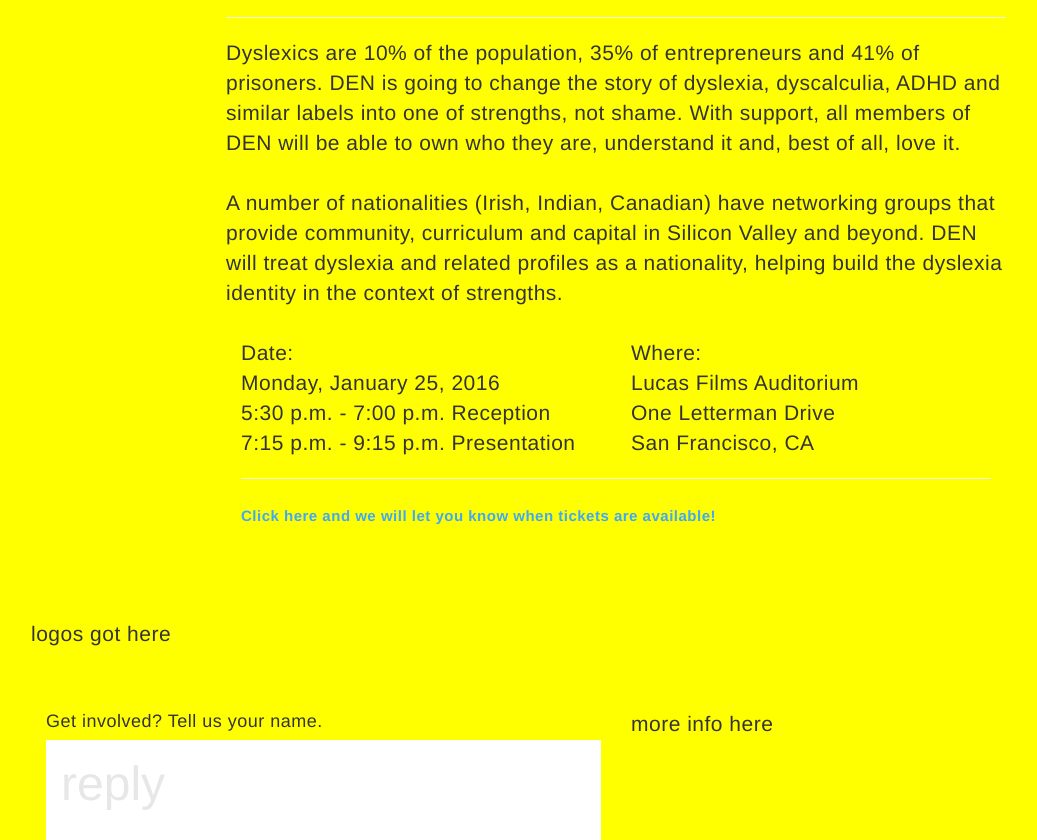
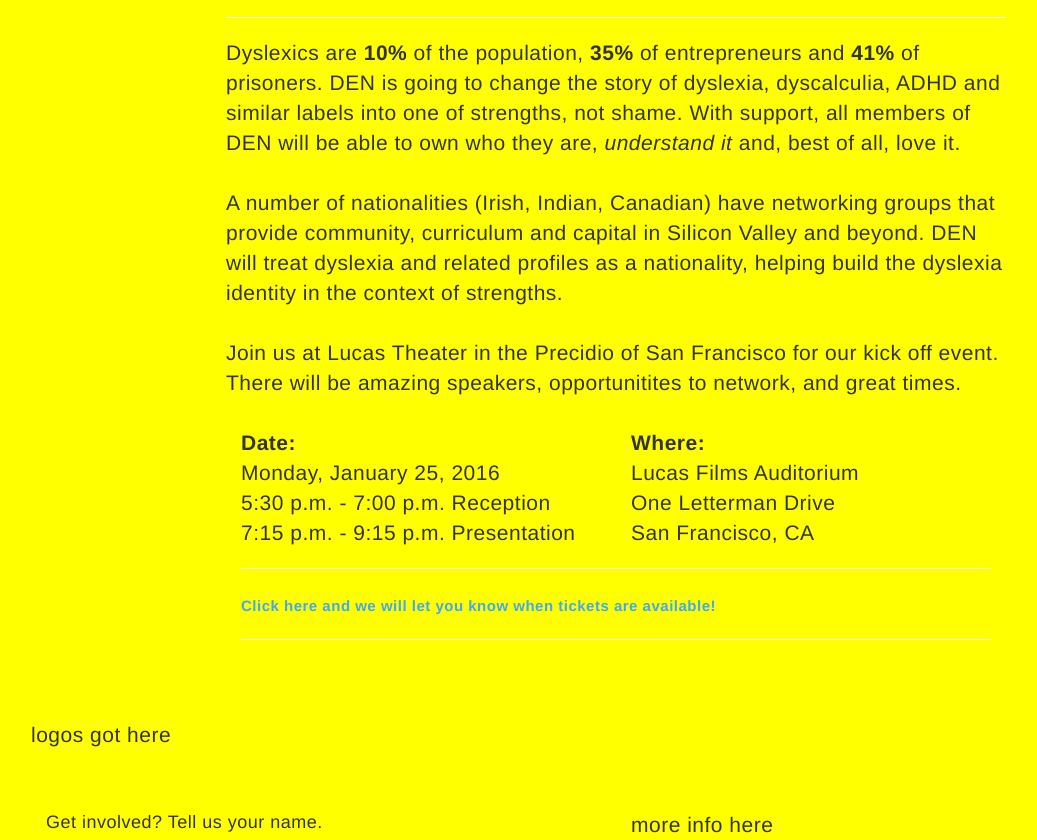
Before and after one commit to elof/DEN, a plain HTML site: page index.html in a window 1280 px wide. Shown: the part 505-1345 px from the top of the page, without its empty margins (33-1070 px from the left). Drawn offline with nearby package versions, Linux system fonts and the light colour scheme; a script that the page names is missing.

Commit message:
update copy

```diff
--- a/index.html
+++ b/index.html
@@ -50,34 +50,38 @@
           <div class="row">
             <hr>
             <p>
-              Dyslexics are 10% of the population, 35% of entrepreneurs and 41% of prisoners. DEN is going to change the story of dyslexia, dyscalculia, ADHD and similar labels into one of strengths, not shame. With support, all members of DEN will be able to own who they are, understand it and, best of all, love it.
+              Dyslexics are <span style="font-weight:bold;">10%</span> of the population, <span style="font-weight:bold;">35%</span> of entrepreneurs and <span style="font-weight:bold;">41%</span> of prisoners. DEN is going to change the story of dyslexia, dyscalculia, ADHD and similar labels into one of strengths, not shame. With support, all members of DEN will be able to own who they are, <span style="font-style:italic;">understand it</span> and, best of all, love it.
             </p><br>
             <p>
               A number of nationalities (Irish, Indian, Canadian) have networking groups that provide community, curriculum and capital in Silicon Valley and beyond. DEN will treat dyslexia and related profiles as a nationality, helping build the dyslexia identity in the context of strengths.
             </p><br>
+            <p>
+              Join us at Lucas Theater in the Precidio of San Francisco for our kick off event. There will be amazing speakers, opportunitites to network, and great times.
+            </p><br>
           </div>
           <div class="row">
             <div class="col-sm-6">
-              Date:<br>
+              <span style="font-weight:bold;">Date:</span><br>
 
               Monday, January 25, 2016 <br>
               5:30 p.m. - 7:00 p.m. Reception <br>
               7:15 p.m. - 9:15 p.m. Presentation
             </div>
             <div class="col-sm-6">
-              Where:<br>
+              <span style="font-weight:bold;">Where:</span><br>
 
               Lucas Films Auditorium <br>
               One Letterman Drive <br>
               San Francisco, CA
             </div>
           </div>
-          <hr>
+        <hr>
         <a href="mailto:%20sferreira@svb.com?subject=YES%20Keep%20Me%20Informed%20about%20DEN.%20%20My%20email%20address%20is:" style="text-align:center; font-weight:bold; font-size:15px;">Click here and we will let you know when tickets are available!</a>
+        <hr>
         </div>
       </div>
       <div class="row">
-          <br><br><br>
+          <br><br>
           logos got here
           <br><br><br>
       </div>
```
